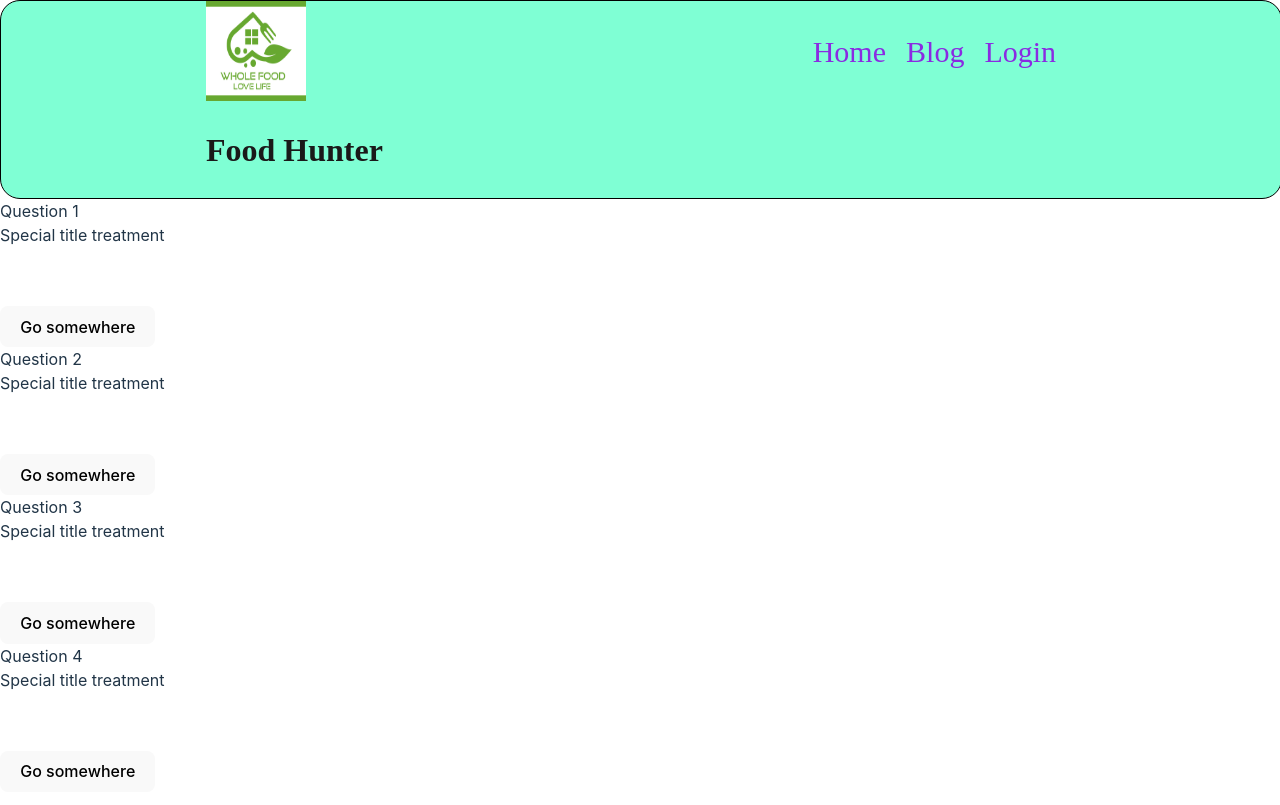
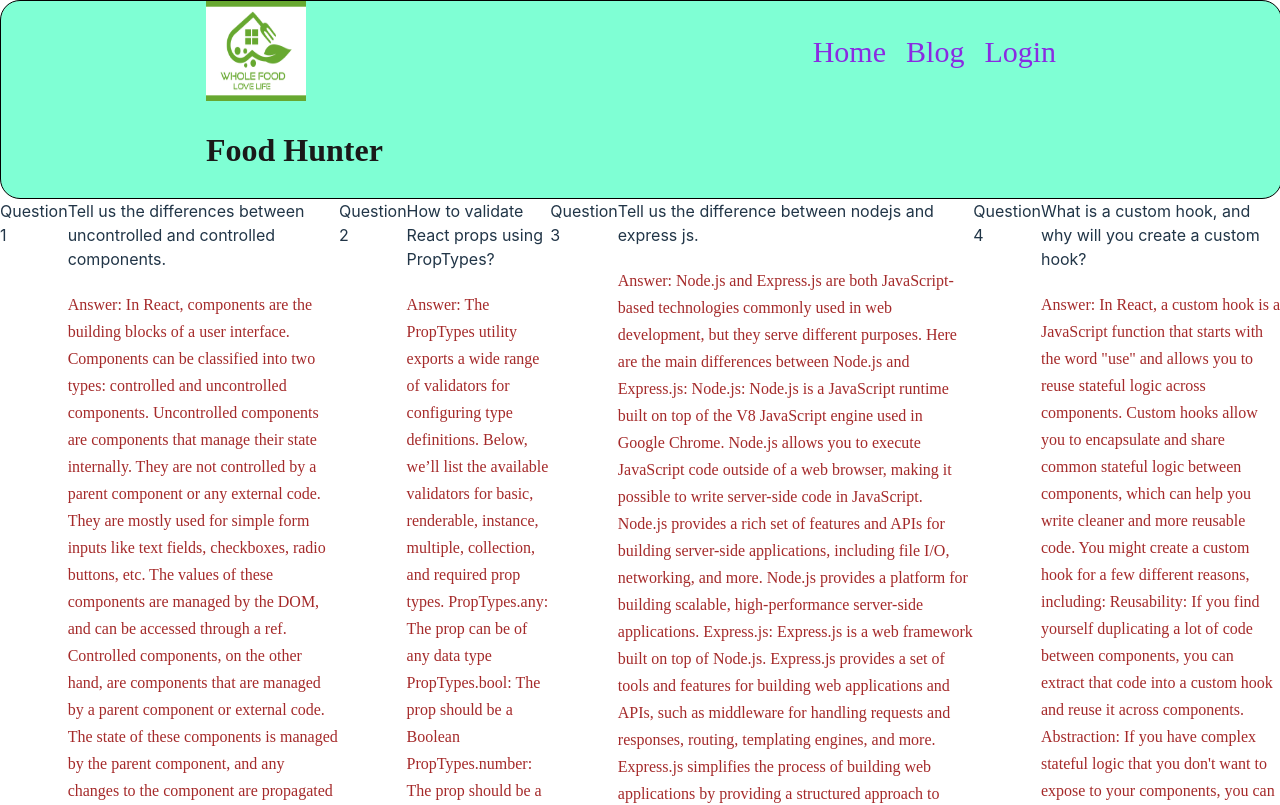
Before and after one commit to mehedihasanrupok/chef-recipe-hunter-client, a React (Vite) app: page /blog in a window 1280 px wide. Shown: the top 805 px of the page. Built offline with nearby package versions, Linux system fonts and the light colour scheme.

Commit message:
Blog Questions

```diff
--- /dev/null
+++ b/src/Components/Blogs/Blogs.css
@@ -0,0 +1,8 @@
+.card{
+    display: flex;
+    /* grid-template-columns: repeat(2, 1fr); */
+}
+.answer{
+    color: brown;
+    margin-top: 20px;
+}
--- a/src/Components/Blogs/Blogs.jsx
+++ b/src/Components/Blogs/Blogs.jsx
@@ -1,45 +1,81 @@
 import React from 'react';
 import { Button, Card, CardGroup } from 'react-bootstrap';
+import './Blogs.css'
 
 const Blogs = () => {
     return (
-        <CardGroup>
+        <CardGroup className='card'>
             <Card>
                 <Card.Header>Question 1</Card.Header>
                 <Card.Body>
-                    <Card.Title>Special title treatment</Card.Title>
-                    <Card.Text>
-                        With supporting text below as a natural lead-in to additional content.
+                    <Card.Title>Tell us the differences between uncontrolled and controlled components.</Card.Title>
+                    <Card.Text className='answer'>Answer:
+                        In React, components are the building blocks of a user interface. Components can be classified into two types: controlled and uncontrolled
+                        components.
+
+                        Uncontrolled components are components that manage their state internally. They are not controlled by a parent component or any external code. They are mostly used for simple form inputs like text fields, checkboxes, radio buttons, etc.
+                        The values of these components are managed by the DOM, and can be accessed through a ref.
+
+                        Controlled components, on the other hand, are components that are managed by a parent component or external code. The state of these components is managed
+                        by the parent component, and any changes to the component are propagated to the parent component. They are mostly used for complex form inputs like select boxes, date pickers, etc.
+                        Controlled components have a value prop and a change handler that update the value of the component when the user interacts with it.
                     </Card.Text>
-                    <Button variant="primary">Go somewhere</Button>
                 </Card.Body>
             </Card>
             <Card>
                 <Card.Header>Question 2</Card.Header>
                 <Card.Body>
-                    <Card.Title>Special title treatment</Card.Title>
-                    <Card.Text>
-                        With supporting text below as a natural lead-in to additional content.
+                    <Card.Title >How to validate React props using PropTypes?</Card.Title>
+                    <Card.Text className='answer'>Answer:
+                        The PropTypes utility exports a wide range of validators for configuring type definitions. Below, we’ll list the available validators for basic, renderable,
+                        instance, multiple, collection, and required prop types.
+                        PropTypes.any: The prop can be of any data type
+                        PropTypes.bool: The prop should be a Boolean
+                        PropTypes.number: The prop should be a number
+                        PropTypes.string: The prop should be a string
+                        PropTypes.func: The prop should be a function
+                        PropTypes.array: The prop should be an array
+                        PropTypes.object: The prop should be an object
+                        PropTypes.symbol: The prop should be a symbol
                     </Card.Text>
-                    <Button variant="primary">Go somewhere</Button>
                 </Card.Body>
             </Card>
             <Card>
                 <Card.Header>Question 3</Card.Header>
                 <Card.Body>
-                    <Card.Title>Special title treatment</Card.Title>
-                    <Card.Text>
-                        With supporting text below as a natural lead-in to additional content.
+                    <Card.Title>Tell us the difference between nodejs and express js.</Card.Title>
+                    <Card.Text className='answer'>Answer:
+                        Node.js and Express.js are both JavaScript-based technologies commonly used in web development, but they serve different purposes. Here are the main differences between Node.js and Express.js:
+
+                        Node.js:
+
+                        Node.js is a JavaScript runtime built on top of the V8 JavaScript engine used in Google Chrome.
+                        Node.js allows you to execute JavaScript code outside of a web browser, making it possible to write server-side code in JavaScript.
+                        Node.js provides a rich set of features and APIs for building server-side applications, including file I/O, networking, and more.
+                        Node.js provides a platform for building scalable, high-performance server-side applications.
+                        Express.js:
+
+                        Express.js is a web framework built on top of Node.js.
+                        Express.js provides a set of tools and features for building web applications and APIs, such as middleware for handling requests and responses, routing, templating engines, and more.
+                        Express.js simplifies the process of building web applications by providing a structured approach to organizing code and handling common web development tasks.
+                        Express.js is designed to be lightweight and flexible, making it a popular choice for building RESTful APIs and single-page applications.
                     </Card.Text>
-                    <Button variant="primary">Go somewhere</Button>
                 </Card.Body>
             </Card>
             <Card>
                 <Card.Header>Question 4</Card.Header>
                 <Card.Body>
-                    <Card.Title>Special title treatment</Card.Title>
-                    <Card.Text>
-                        With supporting text below as a natural lead-in to additional content.
+                    <Card.Title>What is a custom hook, and why will you create a custom hook?</Card.Title>
+                    <Card.Text className='answer'>Answer:
+                        In React, a custom hook is a JavaScript function that starts with the word "use" and allows you to reuse stateful logic across components. Custom hooks allow you to encapsulate and share common stateful logic between components, which can help you write cleaner and more reusable code.
+
+                        You might create a custom hook for a few different reasons, including:
+
+                        Reusability: If you find yourself duplicating a lot of code between components, you can extract that code into a custom hook and reuse it across components.
+
+                        Abstraction: If you have complex stateful logic that you don't want to expose to your components, you can abstract that logic into a custom hook and only expose the functionality that your components need.
+
+                        Testability: By abstracting complex stateful logic into a custom hook, you can write unit tests for that logic separately from your components.
                     </Card.Text>
                     <Button variant="primary">Go somewhere</Button>
                 </Card.Body>
```
